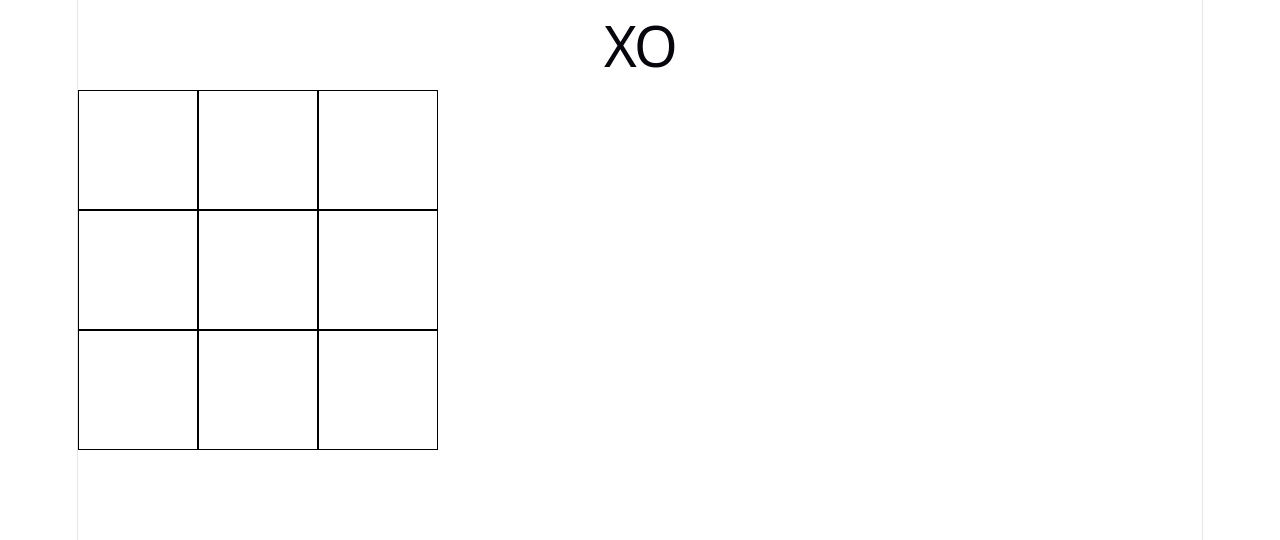
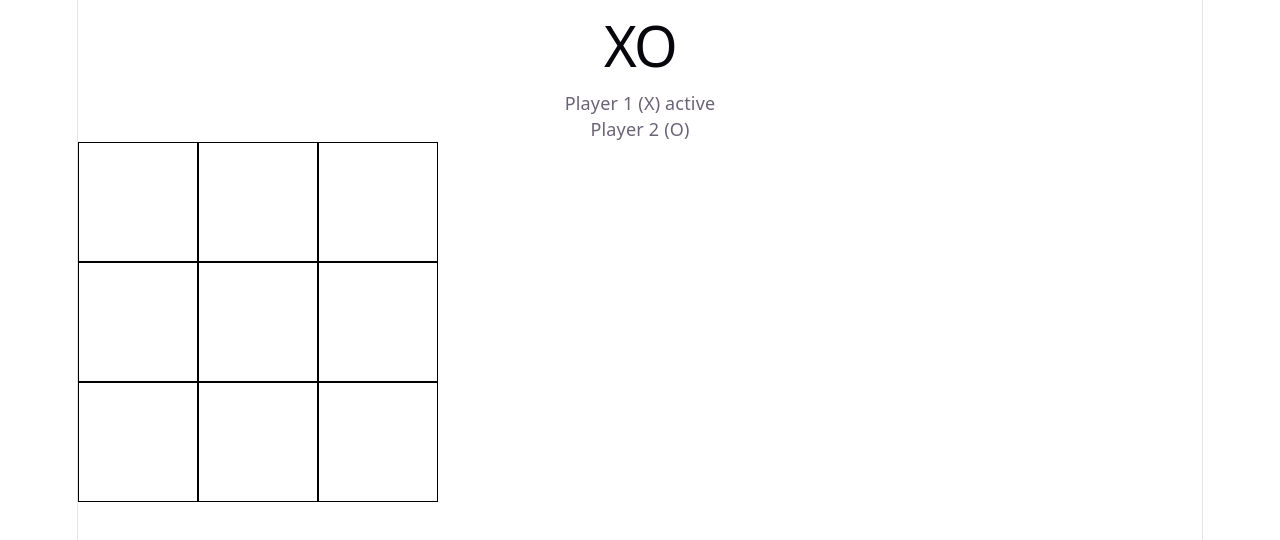
Before and after one commit to ITHUB-SPB/ithub-frontend-widgets, a React (Vite) app: page / in a window 1280 px wide. Shown: the top 540 px of the page. Built offline with nearby package versions, Linux system fonts and the light colour scheme.

Commit message:
25.09.2026:1

```diff
--- a/src/App.tsx
+++ b/src/App.tsx
@@ -1,10 +1,16 @@
-import Board from "./components/board"
+import { useState } from "react"
+import GameScreen from "./screens/game"
+
+type GameState = 'start' | 'game' | 'result'
 
 export default function App() {
-    return (
-        <div>
-            <h1>XO</h1>
-            <Board />
-        </div>
-    )
+    const [gameState, updateGameState] = useState<GameState>('start')
+
+    const screens = {
+        start: <GameScreen />,
+        game: <GameScreen />,
+        result: <GameScreen />
+    }
+
+    return screens[gameState]
 }
--- a/src/components/board.tsx
+++ b/src/components/board.tsx
@@ -1,9 +1,14 @@
-import { useState } from "react"
+import { useState, type Dispatch, type SetStateAction } from "react"
 import classes from './board.module.css'
 
 type Move = 'x' | 'o'
 type Board = Array<Move | null>
 type Index = number // TODO
+
+type BoardProps = {
+    currentMove: Move,
+    updateMove: Dispatch<SetStateAction<Move>>
+}
 
 function checkWinner(board: Board, player: Move): Move | null {
     if (board[0] && board[0] === board[1] && board[1] === board[2]) {
@@ -13,9 +18,7 @@ function checkWinner(board: Board, player: Move): Move | null {
     return null
 }
 
-export default function Board() {
-    const [currentMove, updateMove] = useState<Move>('x')
-
+export default function Board({ currentMove, updateMove }: BoardProps) {
     const [board, updateBoard] = useState<Board>(Array(9).fill(null))
 
     const handleClick = (fieldIndex: Index) => {
--- /dev/null
+++ b/src/screens/game.tsx
@@ -0,0 +1,21 @@
+import { useState } from "react"
+import Board from "../components/board"
+
+type Move = 'x' | 'o'
+
+export default function GameScreen() {
+    const [currentMove, updateMove] = useState<Move>('x')
+
+    return (
+        <div>
+            <h1>XO</h1>
+
+            <section>
+                <section>Player 1 (X) {currentMove === 'x' && 'active'}</section>
+                <section>Player 2 (O) {currentMove === 'o' && 'active'}</section>
+            </section>
+
+            <Board currentMove={currentMove} updateMove={updateMove} />
+        </div>
+    )
+}
```
